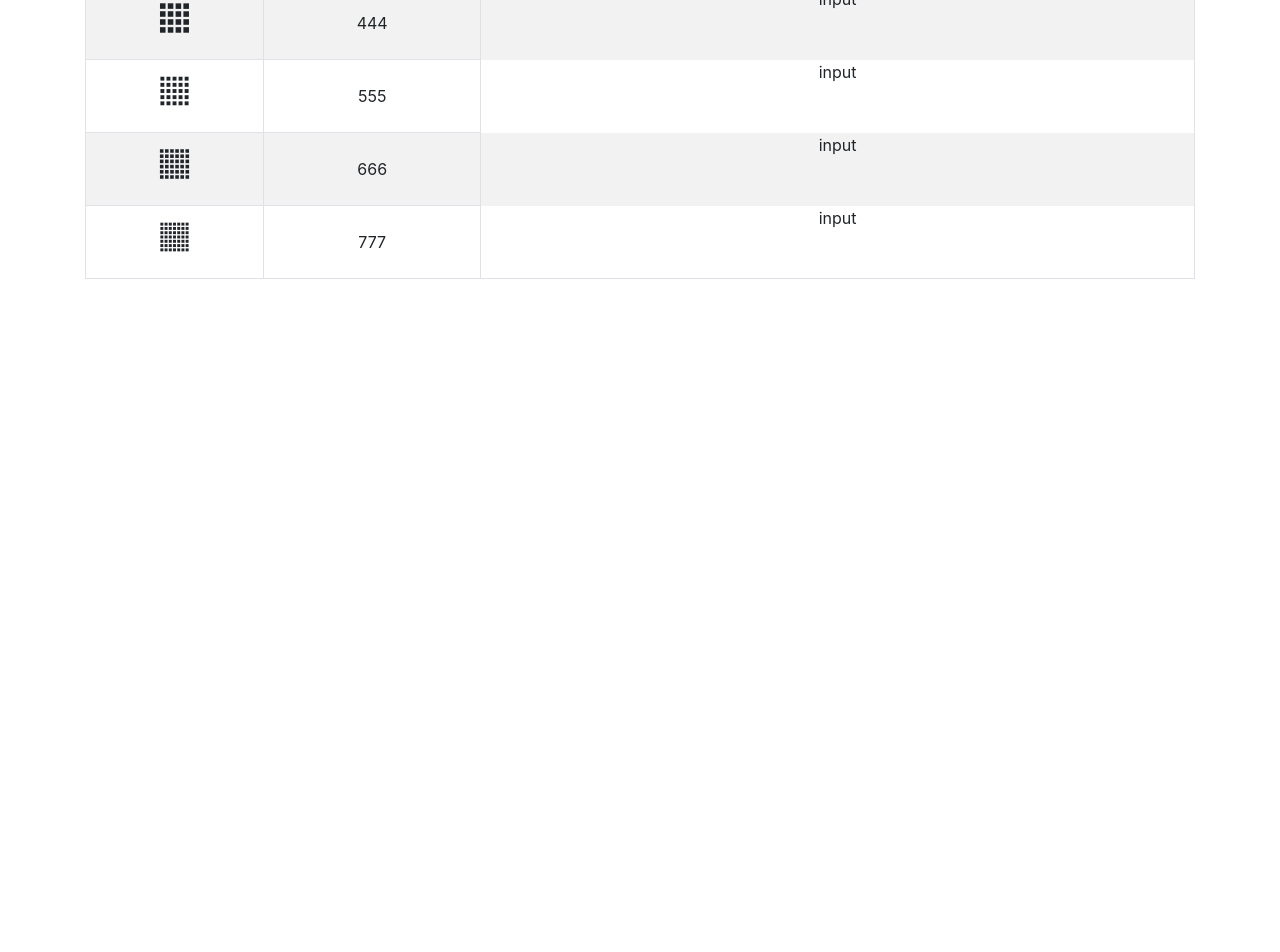
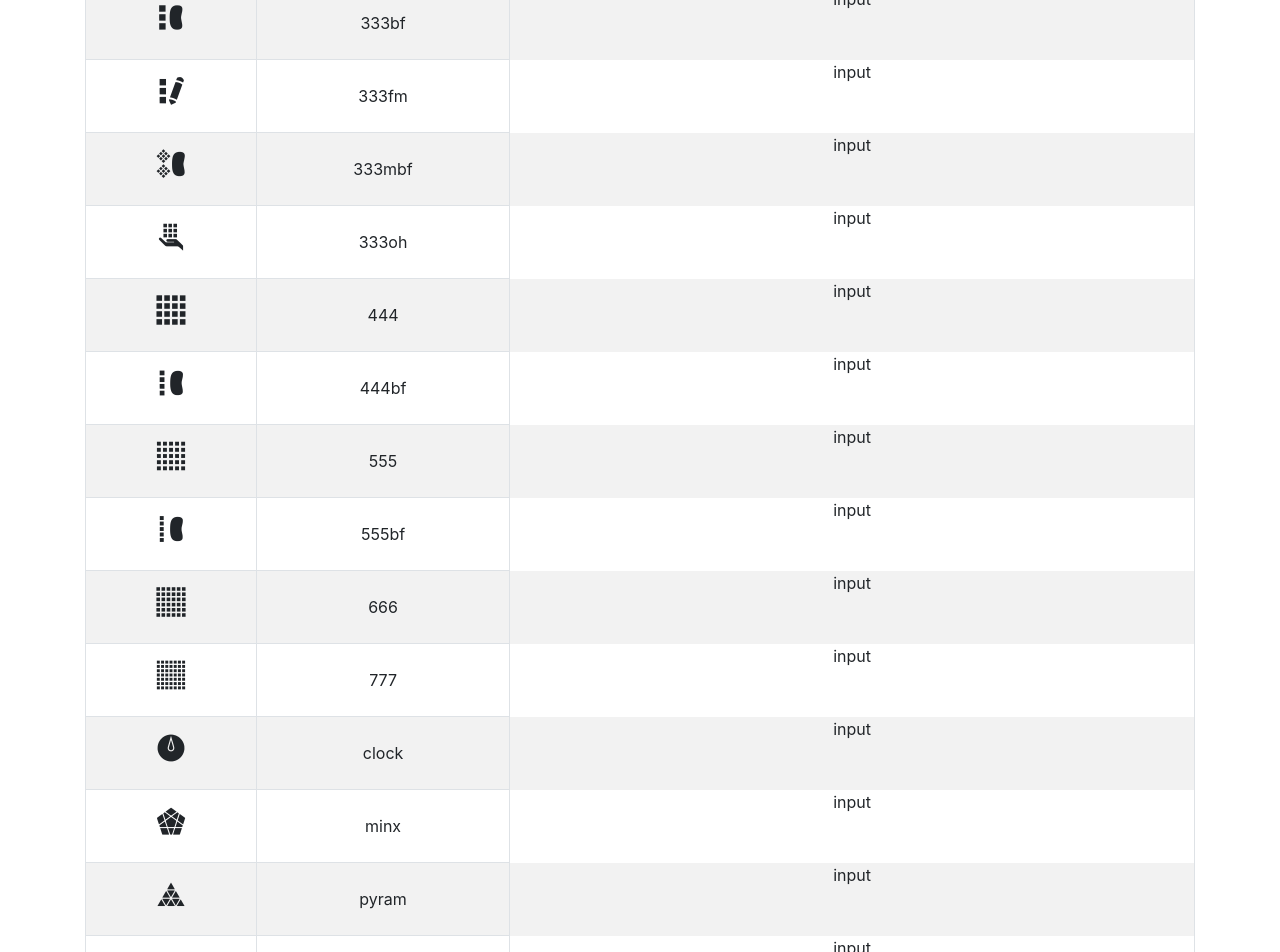
Before and after one commit to thewca/tnoodle, a React (Create React App) app: page /webscrambles/offline in a window 1280 px wide. Shown: the part 440-1392 px from the top of the page. Before the commit the page ends 800 px from the top, so only its background shows below. Built offline with nearby package versions, Linux system fonts and the light colour scheme.

Commit message:
yarn upgrade

```diff
--- a/src/components/CubingIcon.scss
+++ b/src/components/CubingIcon.scss
@@ -1,5 +1,6 @@
 // @see https://cubing.github.io/icons/css/cubing-icons.css
 // It's pasted here instead of @import to allow using offline.
+// Also
 
 @font-face {
   font-family: "cubing-icons";
--- a/src/components/EventsTable.jsx
+++ b/src/components/EventsTable.jsx
@@ -2,14 +2,30 @@ import React, { Component } from "react";
 import CubingIcon from "./CubingIcon";
 
 class EventsTable extends Component {
+  constructor(props) {
+    super(props);
+
+    let state = {};
+  }
   render() {
     let events = [
+      { id: "222" },
       { id: "333" },
-      { id: "222" },
+      { id: "333bf" },
+      { id: "333fm" },
+      { id: "333mbf" },
+      { id: "333oh" },
       { id: "444" },
+      { id: "444bf" },
       { id: "555" },
+      { id: "555bf" },
       { id: "666" },
-      { id: "777" }
+      { id: "777" },
+      { id: "clock" },
+      { id: "minx" },
+      { id: "pyram" },
+      { id: "skewb" },
+      { id: "sq1" }
     ];
 
     return (
```
Also changed, not shown: 1 other file (tests, documents, lock files or other folders).
